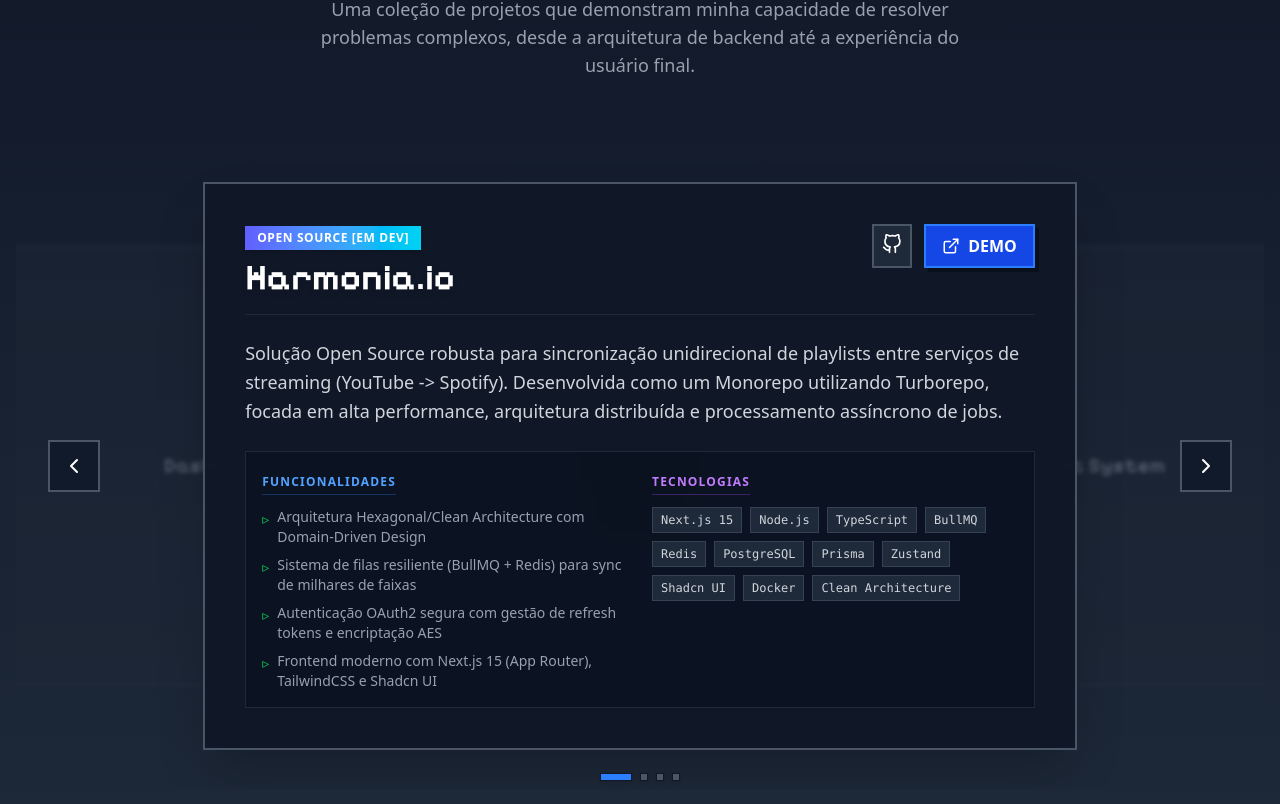
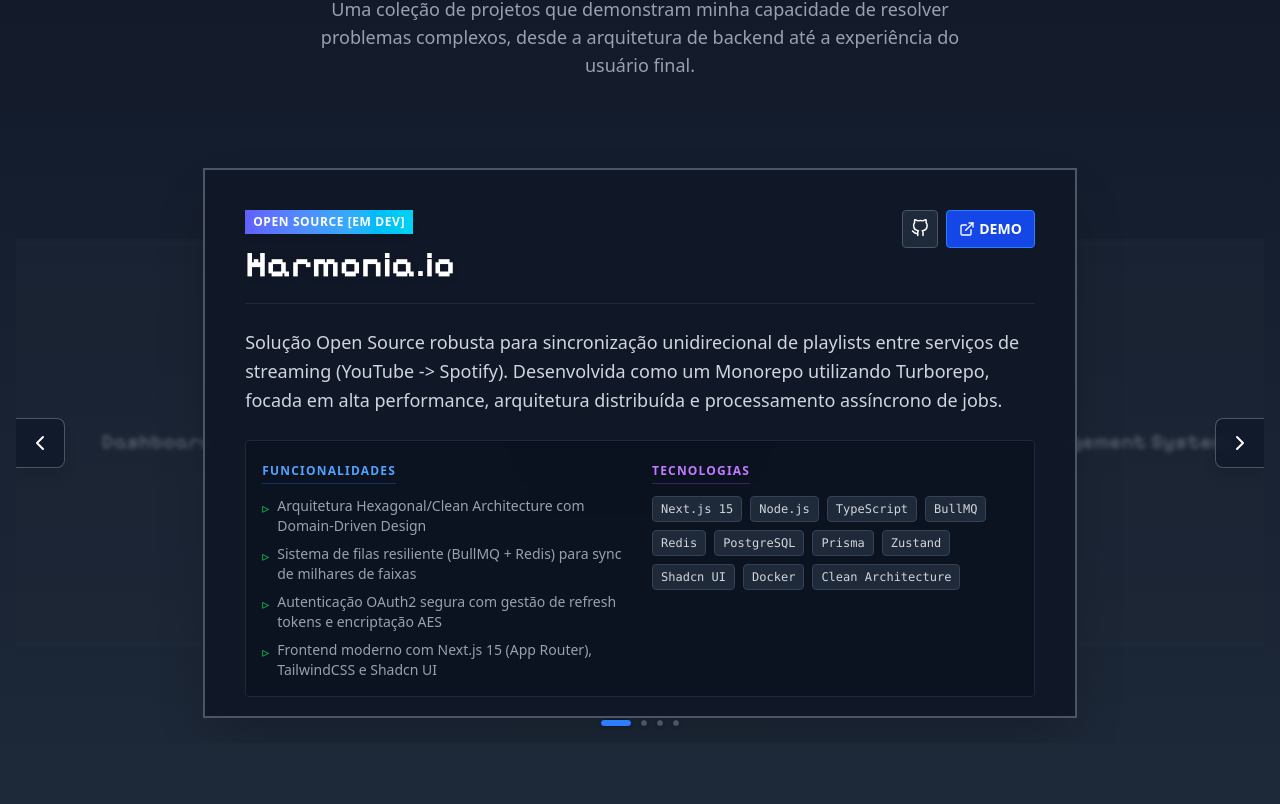
Before and after one commit to thiagoDOTjpeg/gritti.dev.br, a Next.js app: page / in a window 1280 px wide. Shown: the part 1536-2340 px from the top of the page. Built offline with nearby package versions, Linux system fonts and the light colour scheme.

Commit message:
feat: responsividade

```diff
--- a/app/components/ProjectCarousel.tsx
+++ b/app/components/ProjectCarousel.tsx
@@ -1,7 +1,7 @@
 "use client";
 
 import { AnimatePresence, motion, type Variants } from "framer-motion";
-import { useState } from "react";
+import { useEffect, useState } from "react";
 import {
   FiChevronLeft,
   FiChevronRight,
@@ -9,7 +9,6 @@
   FiGithub,
 } from "react-icons/fi";
 
-// Interface exportada para garantir consistência
 export interface Project {
   title: string;
   description: string;
@@ -21,24 +20,23 @@
   color: string;
 }
 
-// CORREÇÃO 1: O componente SideCard deve ser definido FORA do componente pai
 const SideCard = ({
   index,
+  projects,
   position,
-  projects,
 }: {
   index: number;
+  projects: Project[];
   position: "left" | "right";
-  projects: Project[];
 }) => {
   const project = projects[index];
   return (
     <div
-      className={`absolute top-1/2 -translate-y-1/2 w-[60%] md:w-[50%] h-[80%] bg-gray-800/40 border border-gray-700/50 rounded-none blur-[2px] transition-all duration-500 pointer-events-none z-0
+      className={`absolute top-1/2 -translate-y-1/2 w-[50%] h-[80%] bg-gray-800/40 border border-gray-700/50 rounded-none blur-[2px] transition-all duration-500 pointer-events-none z-0 hidden md:block
           ${
             position === "left"
-              ? "-left-[15%] md:-left-[5%]"
-              : "-right-[15%] md:-right-[5%]"
+              ? "md:-left-[5%] lg:-left-[10%]"
+              : "md:-right-[5%] lg:-right-[10%]"
           }
         `}
     >
@@ -54,6 +52,14 @@
 export default function ProjectCarousel({ projects }: { projects: Project[] }) {
   const [currentIndex, setCurrentIndex] = useState(0);
   const [direction, setDirection] = useState(0);
+  const [, setIsMobile] = useState(false);
+
+  useEffect(() => {
+    const checkMobile = () => setIsMobile(window.innerWidth < 768);
+    checkMobile();
+    window.addEventListener("resize", checkMobile);
+    return () => window.removeEventListener("resize", checkMobile);
+  }, []);
 
   const navigate = (newDirection: number) => {
     setDirection(newDirection);
@@ -85,7 +91,7 @@
       opacity: 1,
       zIndex: 20,
       transition: {
-        duration: 0.5,
+        duration: 0.4,
         type: "spring",
         stiffness: 300,
         damping: 30,
@@ -96,14 +102,13 @@
       scale: 0.8,
       opacity: 0,
       zIndex: 10,
-      transition: { duration: 0.5 },
+      transition: { duration: 0.4 },
     }),
   };
 
   return (
-    <div className="relative w-full max-w-7xl mx-auto min-h-[600px] flex items-center justify-center py-12 overflow-hidden">
-      <div className="relative w-full h-[600px] md:h-[550px] flex items-center justify-center">
-        {/* SideCards agora recebem a lista de projetos */}
+    <div className="relative w-full max-w-7xl mx-auto h-[680px] md:h-[600px] flex items-center justify-center py-4 md:py-12 overflow-hidden">
+      <div className="relative w-full h-full flex items-center justify-center">
         <SideCard index={getIndex(-1)} position="left" projects={projects} />
         <SideCard index={getIndex(1)} position="right" projects={projects} />
 
@@ -123,32 +128,34 @@
               if (swipe < -10000) navigate(1);
               else if (swipe > 10000) navigate(-1);
             }}
-            className="absolute w-[90%] md:w-[70%] bg-gray-900/95 backdrop-blur-xl border-2 border-gray-600 p-6 md:p-10 shadow-2xl rounded-none flex flex-col h-full md:h-auto min-h-[500px]"
+            className="absolute w-[95%] md:w-[70%] h-[600px] md:h-[550px] bg-gray-900/95 backdrop-blur-xl border-2 border-gray-600 shadow-2xl rounded-none flex flex-col overflow-hidden z-20 top-0 md:top-1/2 md:-translate-y-1/2"
           >
-            <div className="flex flex-col md:flex-row justify-between items-start gap-4 mb-6 border-b border-gray-800 pb-4">
-              <div>
+            <div className="flex flex-col grow h-full overflow-y-auto scrollbar-thin scrollbar-thumb-gray-700 scrollbar-track-gray-900 p-5 md:p-10 pb-20 md:pb-10">
+              <div className="flex flex-col gap-4 mb-4 md:mb-6 border-b border-gray-800 pb-4">
+                <div className="flex flex-col md:flex-row justify-between items-start gap-3 w-full">
+                  <div className="flex flex-col w-full">
                     {projects[currentIndex].highlight && (
                       <span
-                    className={`inline-block px-3 py-1 text-xs font-bold bg-linear-to-r ${projects[currentIndex].color} text-white mb-2 shadow-md tracking-wider uppercase`}
+                        className={`inline-block w-fit px-2 py-1 text-[10px] md:text-xs font-bold bg-linear-to-r ${projects[currentIndex].color} text-white mb-2 shadow-md tracking-wider uppercase`}
                       >
                         {projects[currentIndex].highlight}
                       </span>
                     )}
-                <h3 className="text-2xl md:text-4xl font-bold text-white font-(family-name:--font-pixel) drop-shadow-md">
+                    <h3 className="text-2xl md:text-4xl font-bold text-white font-(family-name:--font-pixel) drop-shadow-md leading-tight warp-break-words pr-0 md:pr-0">
                       {projects[currentIndex].title}
                     </h3>
                   </div>
 
-              <div className="flex gap-3 shrink-0 self-end md:self-start">
+                  <div className="flex gap-2 shrink-0 mt-2 md:mt-0 w-full md:w-auto">
                     {projects[currentIndex].github && (
                       <a
                         href={projects[currentIndex].github}
                         target="_blank"
                         rel="noopener noreferrer"
-                    className="p-2 bg-gray-800 hover:bg-gray-700 border-2 border-gray-600 text-white transition-all hover:scale-105"
+                        className="flex-1 md:flex-none text-center p-2 bg-gray-800 hover:bg-gray-700 border border-gray-600 text-white transition-all rounded"
                         title="Ver Código"
                       >
-                    <FiGithub size={20} />
+                        <FiGithub size={18} className="mx-auto" />
                       </a>
                     )}
                     {projects[currentIndex].demo && (
@@ -156,21 +163,22 @@
                         href={projects[currentIndex].demo}
                         target="_blank"
                         rel="noopener noreferrer"
-                    className="flex items-center gap-2 px-4 py-2 bg-blue-700 hover:bg-blue-600 text-white font-bold border-2 border-blue-500 transition-all hover:scale-105 shadow-[4px_4px_0px_0px_rgba(0,0,0,0.3)]"
+                        className="flex-1 md:flex-none flex items-center justify-center gap-1 px-3 py-2 bg-blue-700 hover:bg-blue-600 text-white font-bold text-xs md:text-sm border border-blue-500 transition-all rounded"
                       >
-                    <FiExternalLink size={18} /> <span>DEMO</span>
+                        <FiExternalLink size={16} /> <span>DEMO</span>
                       </a>
                     )}
                   </div>
                 </div>
+              </div>
 
-            <div className="mb-6 text-gray-300 text-base md:text-lg leading-relaxed">
+              <div className="mb-6 text-gray-300 text-sm md:text-lg leading-relaxed grow">
                 {projects[currentIndex].description}
               </div>
 
-            <div className="grid md:grid-cols-2 gap-6 mt-auto bg-gray-950/30 p-4 border border-gray-800">
+              <div className="grid grid-cols-1 md:grid-cols-2 gap-6 bg-gray-950/30 p-4 border border-gray-800 rounded mt-auto">
                 <div>
-                <h4 className="text-blue-400 text-xs font-bold uppercase tracking-widest mb-3 border-b border-blue-500/30 pb-1 inline-block">
+                  <h4 className="text-blue-400 text-[10px] md:text-xs font-bold uppercase tracking-widest mb-3 border-b border-blue-500/30 pb-1 inline-block">
                     Funcionalidades
                   </h4>
                   <ul className="space-y-2">
@@ -179,28 +187,31 @@
                       .map((feature, i) => (
                         <li
                           key={i}
-                        className="flex items-start gap-2 text-sm text-gray-400"
+                          className="flex items-start gap-2 text-xs md:text-sm text-gray-400"
                         >
-                        <span className="text-green-500 mt-0.5">▹</span>
-                        {feature}
+                          <span className="text-green-500 mt-0.5 shrink-0">
+                            ▹
+                          </span>
+                          <span>{feature}</span>
                         </li>
                       ))}
                   </ul>
                 </div>
 
                 <div>
-                <h4 className="text-purple-400 text-xs font-bold uppercase tracking-widest mb-3 border-b border-purple-500/30 pb-1 inline-block">
+                  <h4 className="text-purple-400 text-[10px] md:text-xs font-bold uppercase tracking-widest mb-3 border-b border-purple-500/30 pb-1 inline-block">
                     Tecnologias
                   </h4>
                   <div className="flex flex-wrap gap-2">
                     {projects[currentIndex].tech.map((tech) => (
                       <span
                         key={tech}
-                      className="px-2 py-1 text-[11px] md:text-xs font-mono bg-gray-800 text-gray-300 border border-gray-700 hover:border-gray-500 transition-colors cursor-default"
+                        className="px-2 py-1 text-[10px] md:text-xs font-mono bg-gray-800 text-gray-300 border border-gray-700 hover:border-gray-500 transition-colors cursor-default rounded"
                       >
                         {tech}
                       </span>
                     ))}
+                  </div>
                 </div>
               </div>
             </div>
@@ -209,21 +220,21 @@
       </div>
 
       <button
-        className="absolute left-2 md:left-8 z-30 p-3 bg-gray-900/80 hover:bg-blue-600 text-white border-2 border-gray-600 hover:border-blue-400 transition-all hover:scale-110"
+        className="absolute left-0 top-1/2 -translate-y-1/2 z-30 p-3 bg-gray-900/80 hover:bg-blue-600 text-white border-y border-r border-gray-600 hover:border-blue-400 rounded-r-lg transition-all shadow-lg backdrop-blur-sm"
         onClick={() => navigate(-1)}
         aria-label="Anterior"
       >
-        <FiChevronLeft size={24} />
+        <FiChevronLeft size={24} className="md:w-6 md:h-6" />
       </button>
       <button
-        className="absolute right-2 md:right-8 z-30 p-3 bg-gray-900/80 hover:bg-blue-600 text-white border-2 border-gray-600 hover:border-blue-400 transition-all hover:scale-110"
+        className="absolute right-0 top-1/2 -translate-y-1/2 z-30 p-3 bg-gray-900/80 hover:bg-blue-600 text-white border-y border-l border-gray-600 hover:border-blue-400 rounded-l-lg transition-all shadow-lg backdrop-blur-sm"
         onClick={() => navigate(1)}
         aria-label="Próximo"
       >
-        <FiChevronRight size={24} />
+        <FiChevronRight size={24} className="md:w-6 md:h-6" />
       </button>
 
-      <div className="absolute bottom-2 left-1/2 -translate-x-1/2 flex gap-2 z-30">
+      <div className="absolute bottom-4 left-1/2 -translate-x-1/2 flex gap-2 z-30">
         {projects.map((_, idx) => (
           <button
             key={idx}
@@ -232,7 +243,7 @@
               setDirection(dir);
               setCurrentIndex(idx);
             }}
-            className={`h-2 transition-all duration-300 rounded-none border border-gray-900 shadow-sm ${
+            className={`h-2 transition-all duration-300 rounded-full shadow-sm border border-gray-900 ${
               idx === currentIndex
                 ? "w-8 bg-blue-500"
                 : "w-2 bg-gray-600 hover:bg-gray-400"
--- a/app/page.tsx
+++ b/app/page.tsx
@@ -115,7 +115,7 @@
         bobDurationSec={8}
         bobAmplitudePx={6}
       >
-        <div className="flex items-center justify-center min-h-[70vh]">
+        <div className="flex items-center justify-center min-h-screen h-full overflow-y-auto pb-20 pt-20">
           <div className="text-center text-white px-4">
             <h1
               className="text-5xl sm:text-6xl font-bold mb-3 pixel-font"
```
Lines whose indentation alone changed are shown as unchanged.
